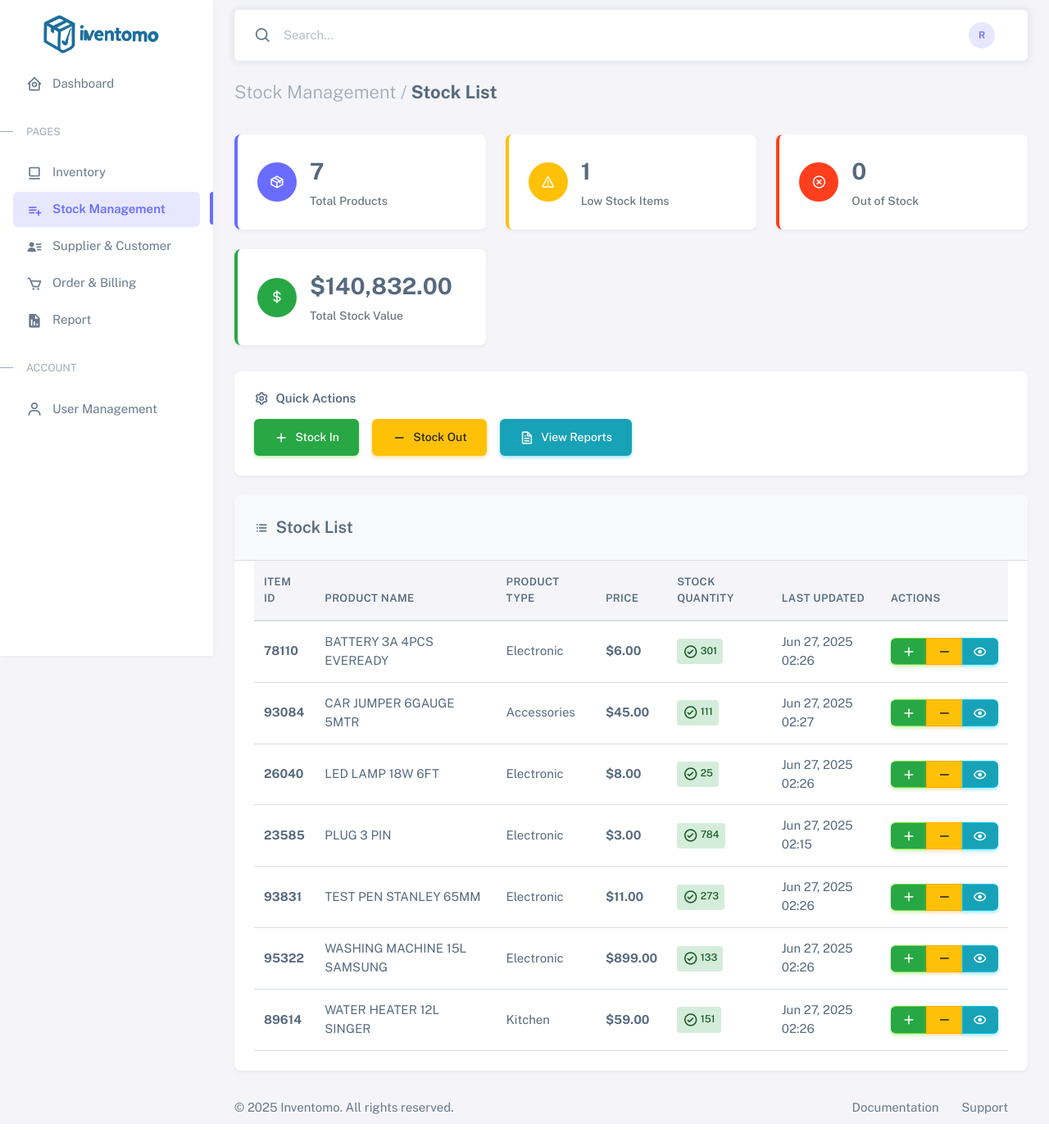
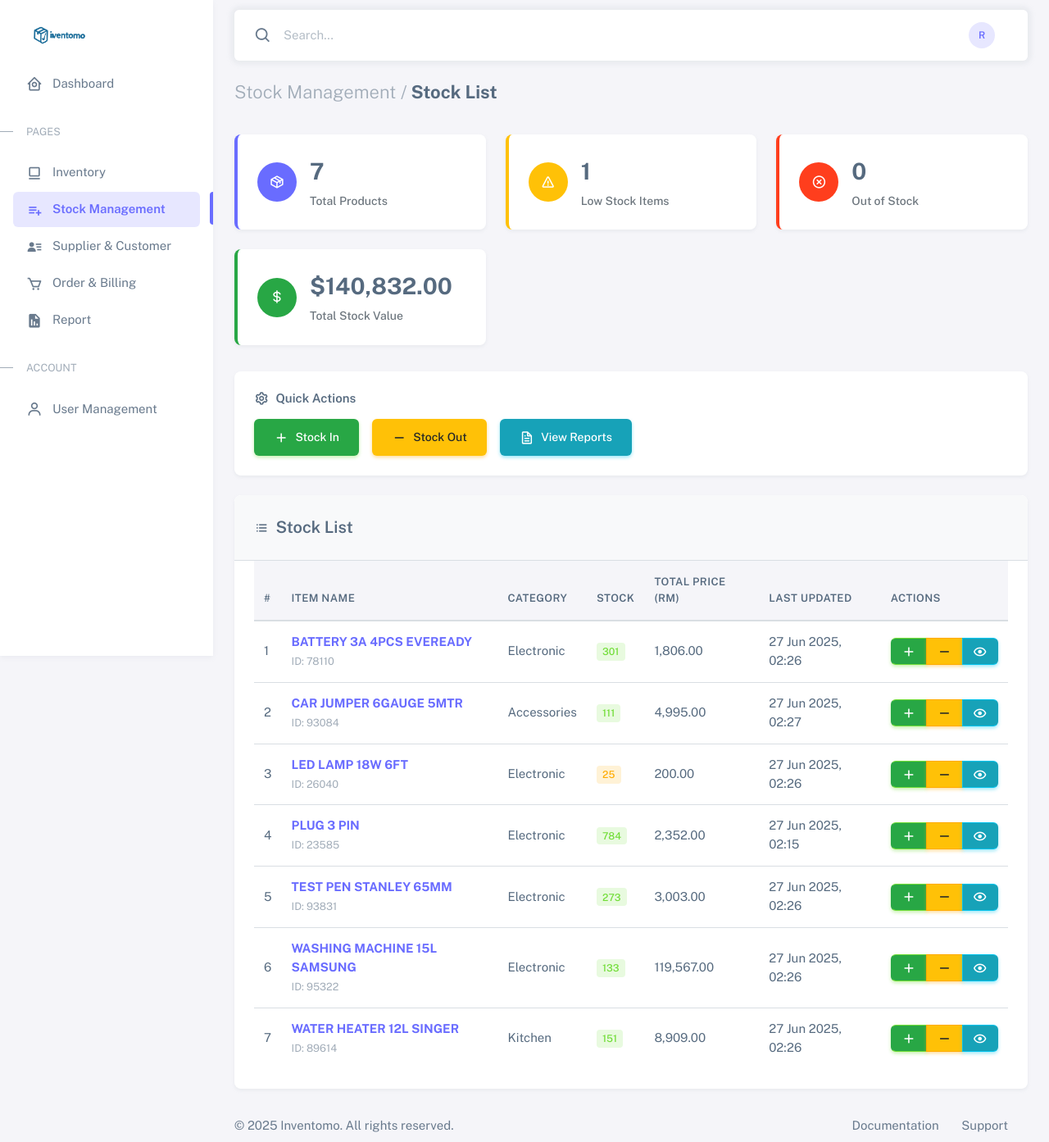
Before and after one commit to mohdsyafiq/inventomo-system, a PHP site: page /inventomo-system-main/stock-management.php in a window 1280 px wide. Shown: the whole page at 82% size. Before the commit the page ends 1359 px from the top, so only its background shows below. Run offline with PHP 8.4, Linux system fonts and the light colour scheme; a user stored in the database is signed in; data comes from the database, SQL or seed files in the repository.

Commit message:
Update stock-management.php
Ada berubahan sedikit

```diff
--- a/stock-management.php
+++ b/stock-management.php
@@ -582,7 +582,7 @@ foreach ($products as $product) {
                 <div class="app-brand demo">
                     <a href="index.php" class="app-brand-link">
                         <span class="app-brand-logo demo">
-                            <img width="180" src="assets/img/icons/brands/inventomo.png" alt="Inventomo Logo">
+                            <img width="80" src="assets/img/icons/brands/inventomo.png" alt="Inventomo Logo">
                         </span>
                     </a>
 
@@ -798,56 +798,54 @@ foreach ($products as $product) {
                             </div>
                             <div class="card-body">
                                 <div class="table-responsive">
-                                    <table class="table table-hover">
+                                    <table class="table table-hover" id="productTable">
                                         <thead>
                                             <tr>
-                                                <th>Item ID</th>
-                                                <th>Product Name</th>
-                                                <th>Product Type</th>
-                                                <th>Price</th>
-                                                <th>Stock Quantity</th>
+                                                <th>#</th>
+                                                <th>Item Name</th>
+                                                <th>Category</th>
+                                                <th>Stock</th>
+                                                <th>Total Price (RM)</th>
                                                 <th>Last Updated</th>
                                                 <th>Actions</th>
                                             </tr>
                                         </thead>
-                                        <tbody>
+                                        <tbody class="table-border-bottom-0">
                                             <?php if (!empty($products)): ?>
-                                                <?php foreach ($products as $product): ?>
+                                                <?php foreach ($products as $index => $product): ?>
                                                 <tr>
+                                                    <td><?php echo $index + 1; ?></td>
                                                     <td>
-                                                            <strong><?php echo htmlspecialchars($product['itemID']); ?></strong>
+                                                        <a href="add-new-product.php?edit=<?php echo htmlspecialchars($product['itemID']); ?>">
+                                                            <strong><?php echo htmlspecialchars($product['product_name']); ?></strong>
+                                                        </a>
+                                                        <br><small class="text-muted">ID: <?php echo htmlspecialchars($product['itemID']); ?></small>
                                                     </td>
-                                                        <td><?php echo htmlspecialchars($product['product_name']); ?></td>
-                                                        <td><?php echo htmlspecialchars($product['type_product'] ?? 'N/A'); ?></td>
+                                                    <td><?php echo htmlspecialchars($product['type_product']); ?></td>
                                                     <td>
-                                                            <strong>$<?php echo number_format($product['price'] ?? 0, 2); ?></strong>
+                                                        <?php
+                                                            $stock_level = $product['stock'];
+                                                            $badge_class = 'bg-label-success';
+                                                            if ($stock_level <= 0) {
+                                                                $badge_class = 'bg-label-danger';
+                                                            } elseif ($stock_level <= 50) {
+                                                                $badge_class = 'bg-label-warning';
+                                                            }
+                                                        ?>
+                                                        <span class="badge <?php echo $badge_class; ?>"><?php echo $stock_level; ?></span>
                                                     </td>
                                                     <td>
                                                         <?php
-                                                            $quantity = $product['stock'] ?? 0;
-                                                            $badge_class = 'bg-success';
-                                                            $badge_icon = 'bx-check-circle';
-
-                                                            if ($quantity <= 0) {
-                                                                $badge_class = 'bg-danger';
-                                                                $badge_icon = 'bx-x-circle';
-                                                            } elseif ($quantity <= 10) {
-                                                                $badge_class = 'bg-warning';
-                                                                $badge_icon = 'bx-error';
-                                                            }
+                                                            $total_price = ($product['price'] ?? 0) * ($product['stock'] ?? 0);
+                                                            echo number_format($total_price, 2);
                                                         ?>
-                                                            <span class="badge <?php echo $badge_class; ?>">
-                                                                <i class="bx <?php echo $badge_icon; ?>"></i>
-                                                                <?php echo htmlspecialchars($quantity); ?>
-                                                            </span>
                                                     </td>
                                                     <td>
                                                         <?php
-                                                            $date = $product['last_updated'] ?? 'N/A';
-                                                            if ($date !== 'N/A') {
-                                                                echo date('M d, Y H:i', strtotime($date));
+                                                            if (!empty($product['last_updated'])) {
+                                                                echo date('d M Y, H:i', strtotime($product['last_updated']));
                                                             } else {
-                                                                echo $date;
+                                                                echo "N/A";
                                                             }
                                                         ?>
                                                     </td>
```
Lines whose indentation alone changed are shown as unchanged.
